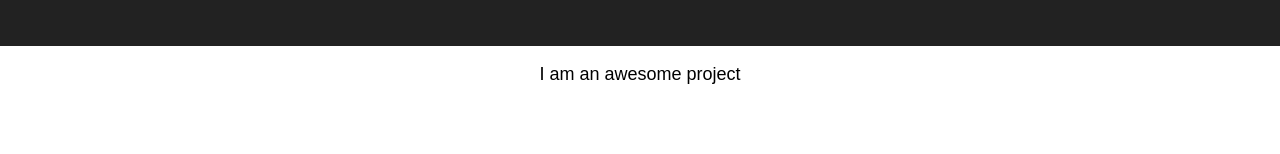
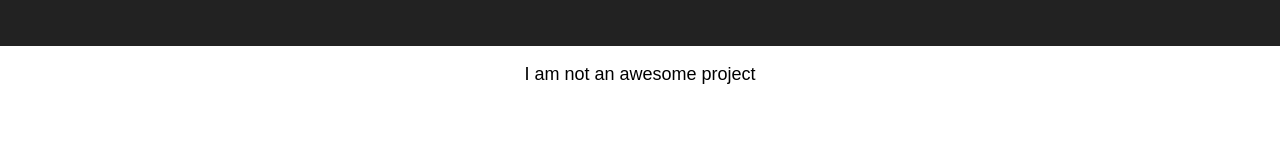
Before and after one commit to ojassinha/portfolio, a React (Create React App) app: page / in a window 1280 px wide. Shown: the part 144-298 px from the top of the page. Built offline with nearby package versions, Linux system fonts and the light colour scheme.

Commit message:
test commit -2

```diff
--- a/src/App.js
+++ b/src/App.js
@@ -11,7 +11,7 @@ class App extends Component {
           <h1 className="App-title">Welcome to React</h1>
         </header>
         <p className="App-intro">
-          I am an awesome project
+          I am not an awesome project
         </p>
       </div>
     );
```
Also changed, not shown: 3 other files (tests, documents, lock files or other folders).
